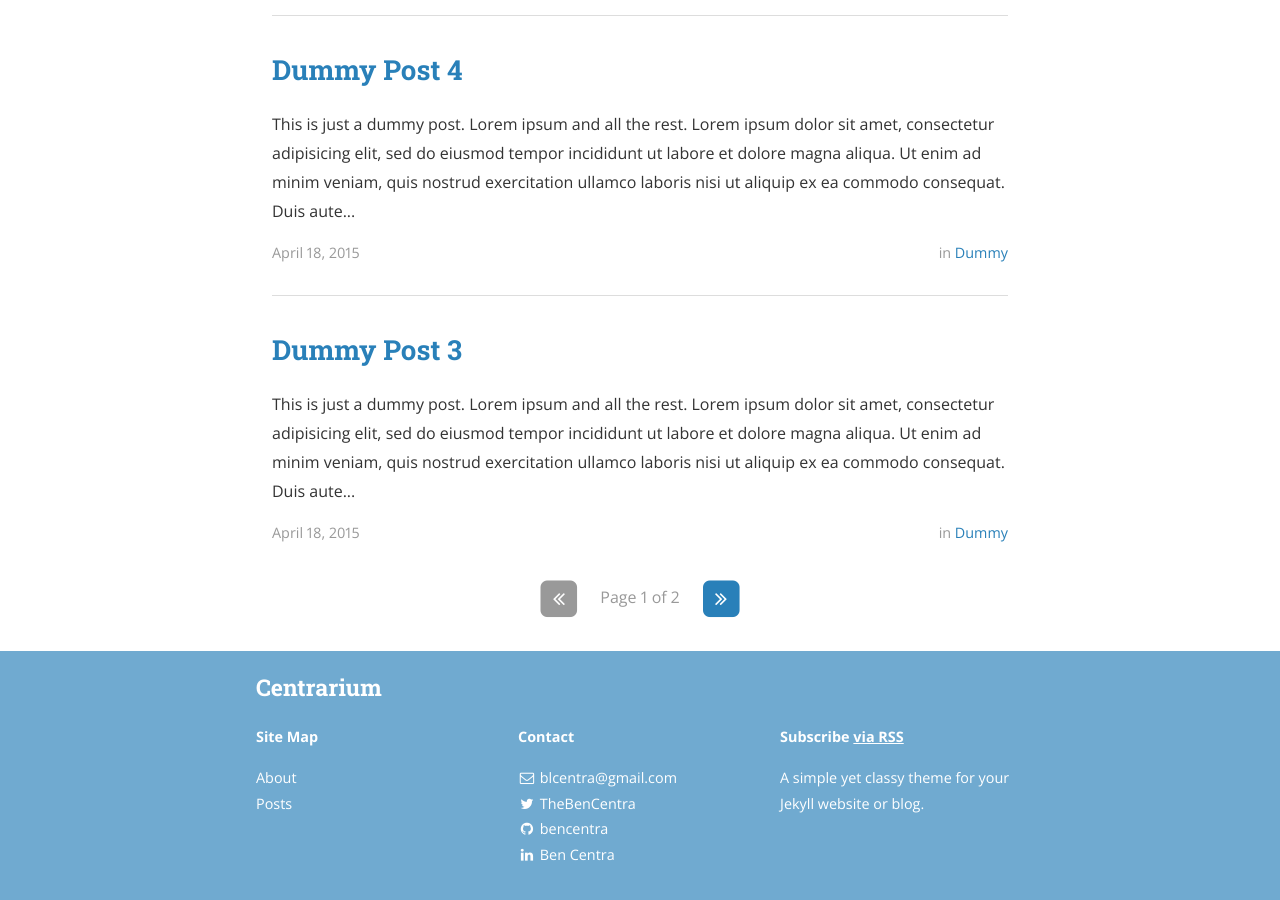
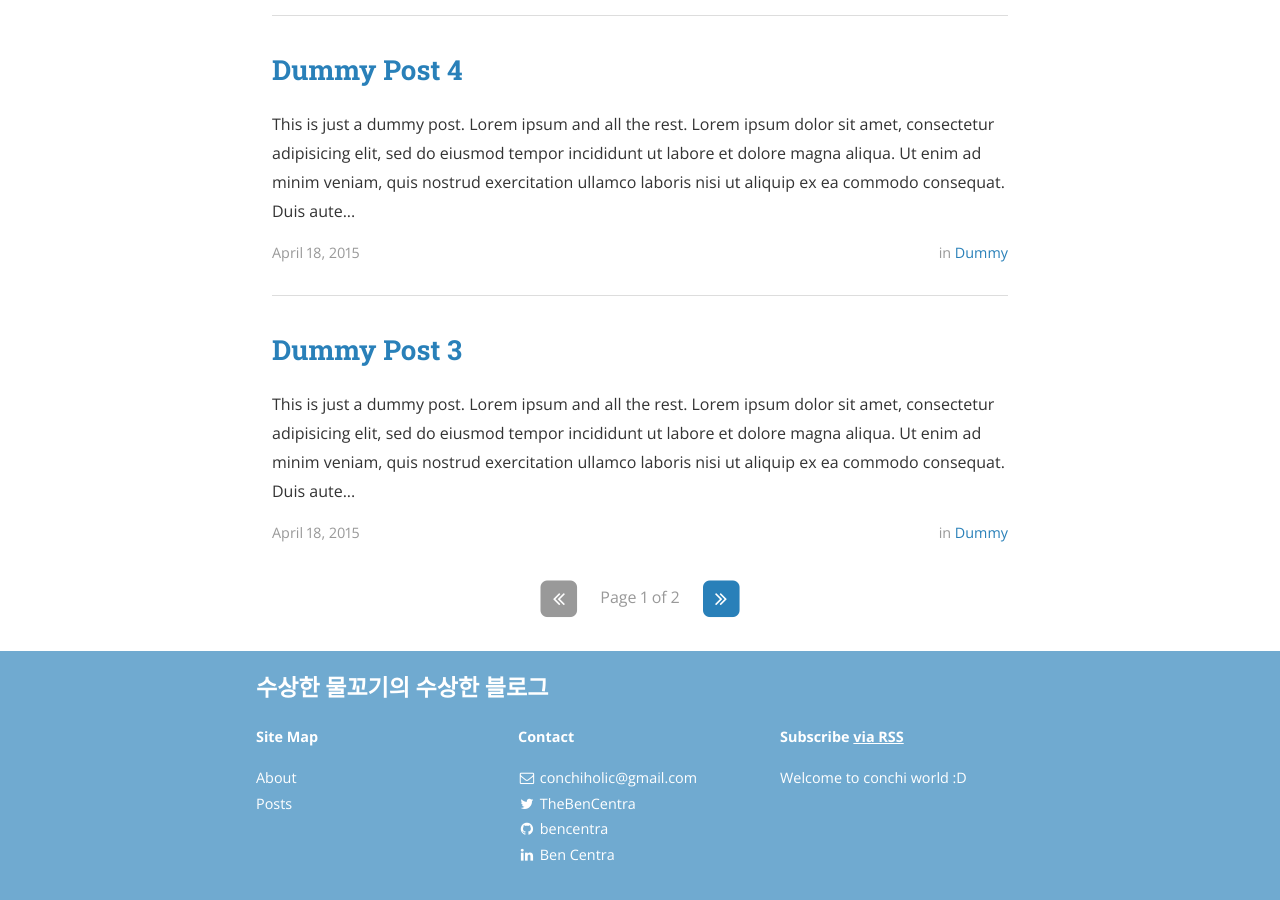
Before and after one commit to conchiholic/-conchiholic.github.io, a Jekyll site: the page built from index.html, in a window 1280 px wide and 900 px high, scrolled down 1301 px. Built offline with Jekyll 4.4.1, drawn with Linux system fonts in a browser that asks for light colours; nearby versions of some CDN libraries; the list of posts is cut into pages by our own code; some of the changed text lies outside the part shown.

Commit message:
update _config.yml

```diff
--- a/_config.yml
+++ b/_config.yml
@@ -9,17 +9,17 @@ exclude:
   - "/vendor/"
 
 # Site settings
-title: Centrarium
-subtitle: "A simple yet classy theme for your Jekyll website or blog"
-email: blcentra@gmail.com
-name: Ben Centra
+title: 수상한 물꼬기의 수상한 블로그
+subtitle: "이건 아주 뽀끔뽀끔 하다구!"
+email: conchiholic@gmail.com
+name: conchiholic
 description: >
-  A simple yet classy theme for your Jekyll website or blog.
+  Welcome to conchi world :D
 # Base URL of site (i.e. /blog). It should always start with a slash,
 # and never end with a slash. Set it to a blank value if hosting at the
 # root of your server.
-baseurl: "/centrarium" # the subpath of your site, e.g. /blog/
-url: "http://bencentra.github.io" # the base hostname & protocol for your site
+baseurl: "/conchiholic.github.io" # the subpath of your site, e.g. /blog/
+url: "https://conchiholic.github.io" # the base hostname & protocol for your site
 cover: "/assets/header_image.jpg"
 logo: "/assets/logo.png"
 
@@ -53,6 +53,10 @@ descriptions:
 
   - cat: dummy
     desc: "Just some placeholder posts, lorem ipsum and the rest."
+
+  - cat: conchi
+    desc: "conchi 아무말대잔치"
+
 
 # Social icons and sharing options
 #
```
